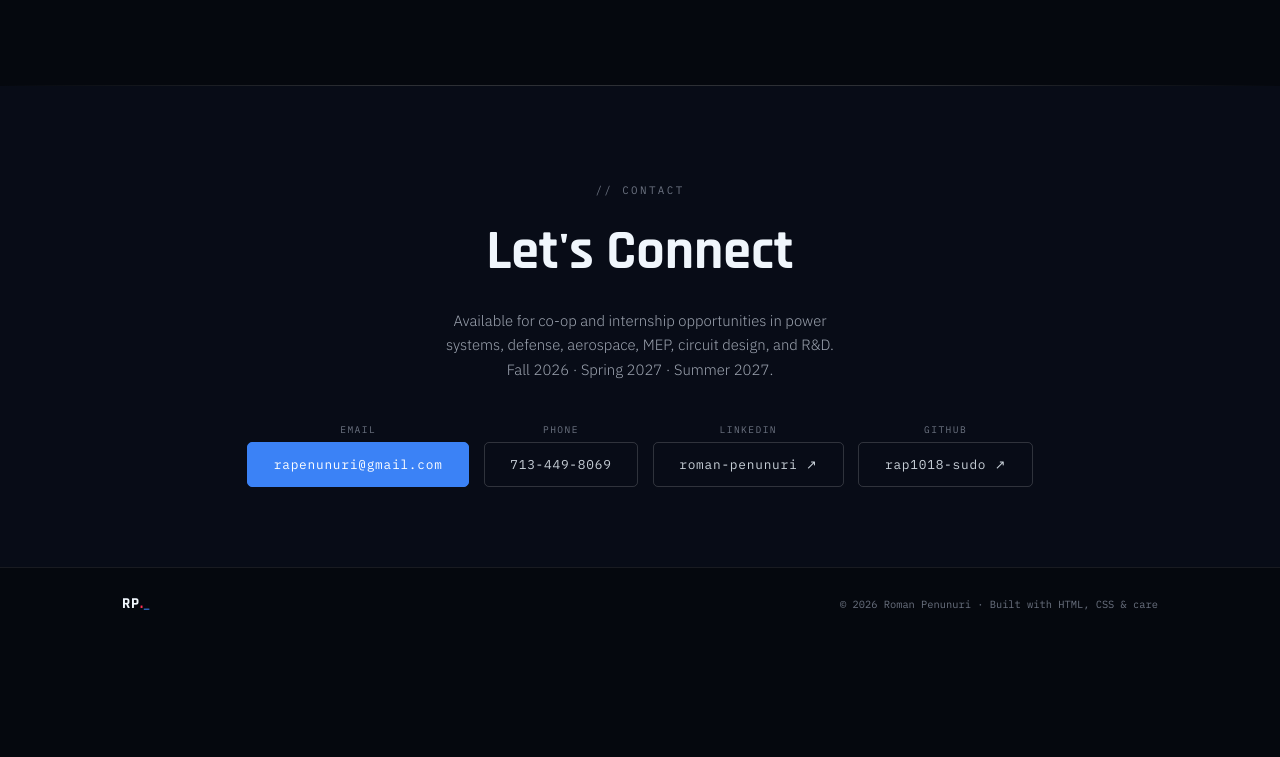
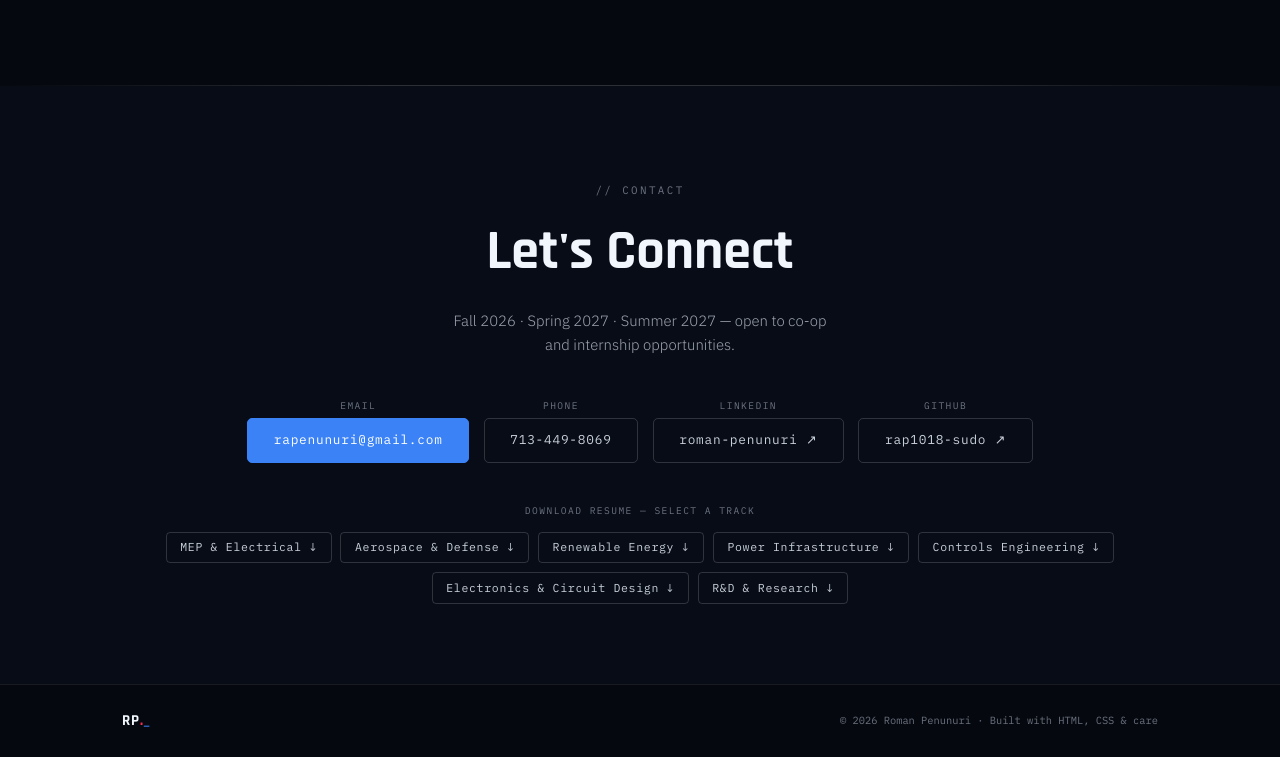
Before and after one commit to RAP1018-sudo/roman-penunuri.github.io, a plain HTML site: page index.html in a window 1280 px wide. Shown: the part 7047-7804 px from the top of the page. Before the commit the page ends 7688 px from the top, so only its background shows below. Drawn offline with Linux system fonts and the light colour scheme.

Commit message:
Update index.html

```diff
--- a/index.html
+++ b/index.html
@@ -972,7 +972,7 @@
         <div class="cinner">
             <div class="ceye"><span class="b">//</span> CONTACT</div>
             <h2 class="ctitle fu">Let's Connect</h2>
-            <p class="csub fu d1">Available for co-op and internship opportunities in power systems, defense, aerospace, MEP, circuit design, and R&amp;D. Fall 2026 &middot; Spring 2027 &middot; Summer 2027.</p>
+            <p class="csub fu d1">Fall 2026 &middot; Spring 2027 &middot; Summer 2027 &mdash; open to co-op and internship opportunities.</p>
             <div class="crow fu d2">
                 <div class="clink-wrap">
                     <div class="clink-prefix">Email</div>
@@ -986,9 +986,21 @@
                     <div class="clink-prefix">LinkedIn</div>
                     <a href="https://linkedin.com/in/roman-penunuri-04a22828b" target="_blank" rel="noopener" class="btn btn-out">roman-penunuri &nearr;</a>
                 </div>
-                 <div class="clink-wrap">
+                <div class="clink-wrap">
                     <div class="clink-prefix">GitHub</div>
                     <a href="https://github.com/rap1018-sudo" target="_blank" rel="noopener" class="btn btn-out">rap1018-sudo &nearr;</a>
+                </div>
+            </div>
+            <div class="fu d3" style="margin-top:2.5rem;">
+                <div class="clink-prefix" style="margin-bottom:.85rem;">Download Resume &mdash; Select a Track</div>
+                <div style="display:flex;flex-wrap:wrap;gap:.55rem;justify-content:center;">
+                    <a href="resumes/Resume_Penunuri_01_MEP_Electrical.pdf" download class="btn btn-sm btn-out">MEP &amp; Electrical &darr;</a>
+                    <a href="resumes/Resume_Penunuri_02_Aerospace_Defense.pdf" download class="btn btn-sm btn-out">Aerospace &amp; Defense &darr;</a>
+                    <a href="resumes/Resume_Penunuri_03_Renewable_Energy.pdf" download class="btn btn-sm btn-out">Renewable Energy &darr;</a>
+                    <a href="resumes/Resume_Penunuri_04_Power_Infrastructure.pdf" download class="btn btn-sm btn-out">Power Infrastructure &darr;</a>
+                    <a href="resumes/Resume_Penunuri_05_Controls_Engineering.pdf" download class="btn btn-sm btn-out">Controls Engineering &darr;</a>
+                    <a href="resumes/Resume_Penunuri_06_Electronics_Circuit_Design.pdf" download class="btn btn-sm btn-out">Electronics &amp; Circuit Design &darr;</a>
+                    <a href="resumes/Resume_Penunuri_07_RD_Research.pdf" download class="btn btn-sm btn-out">R&amp;D &amp; Research &darr;</a>
                 </div>
             </div>
         </div>
```
